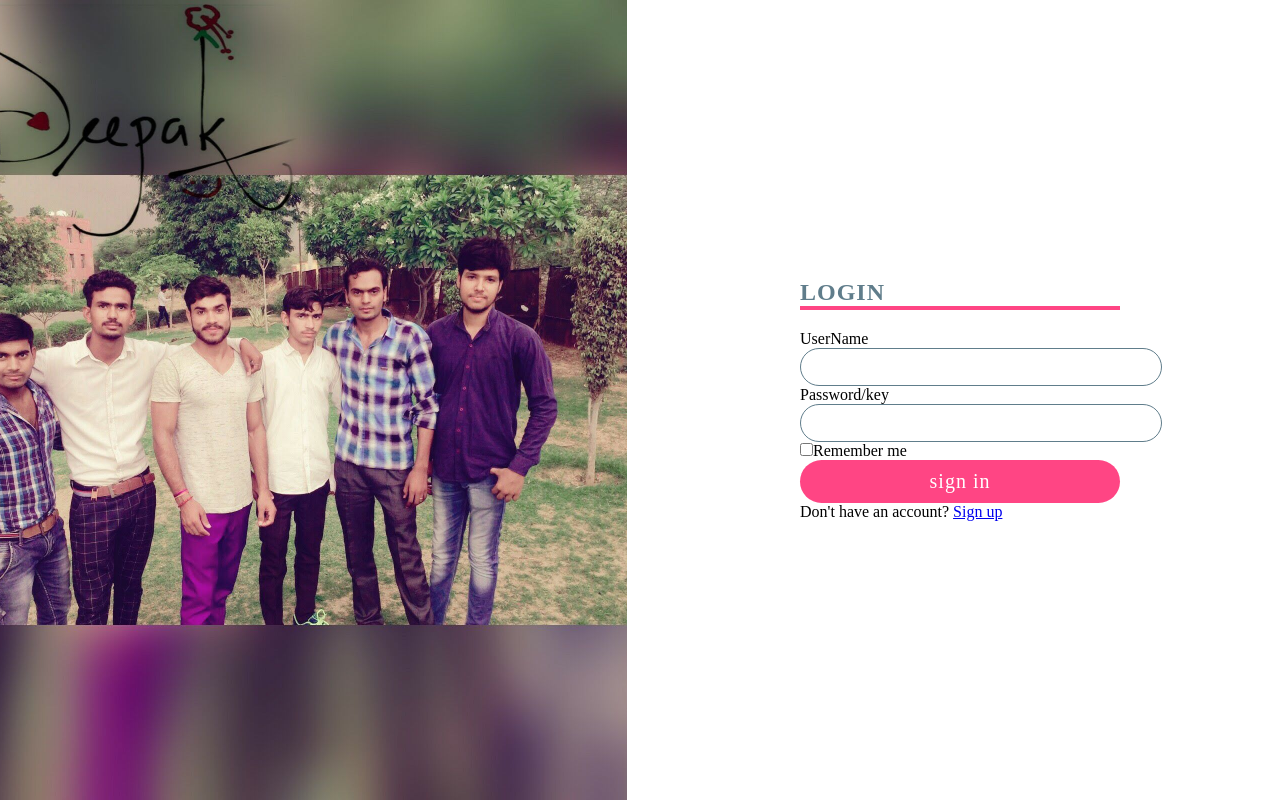
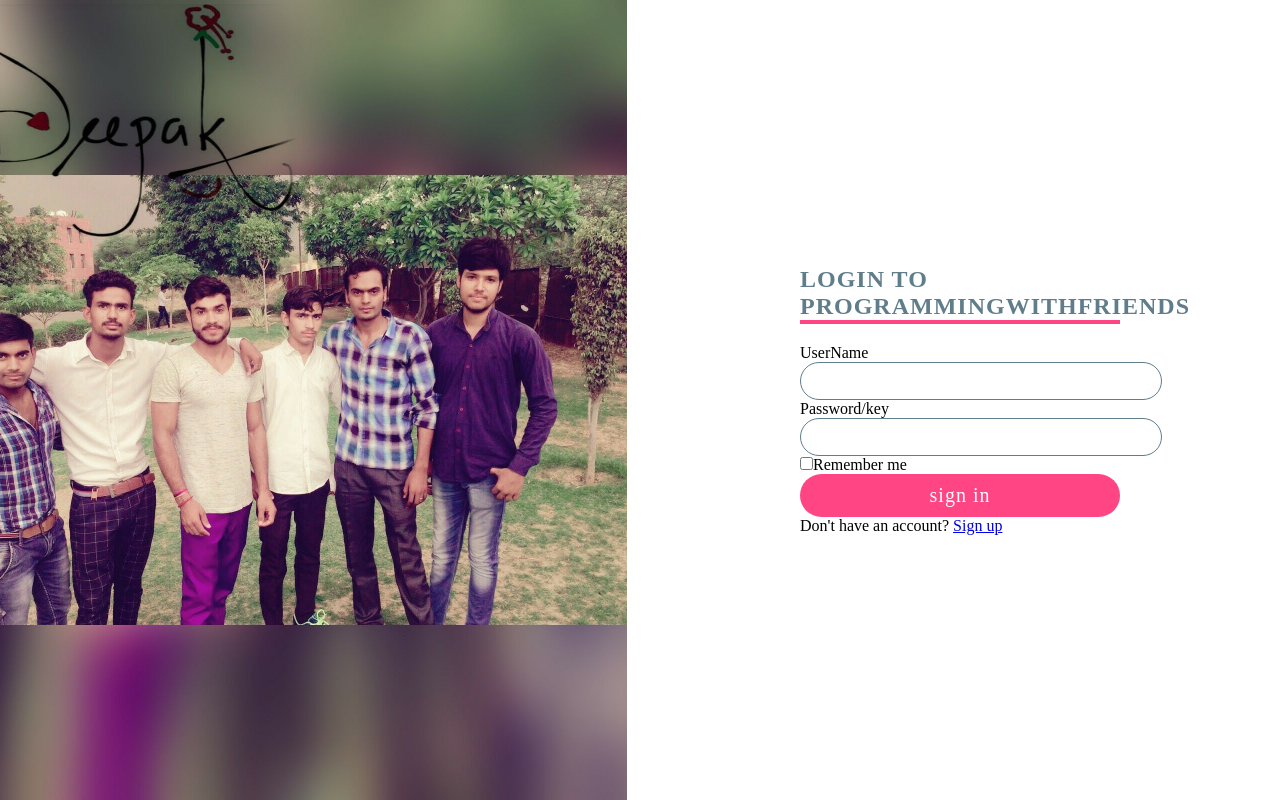
Before and after one commit to DpkTewatia/login-page, a plain HTML site: page index.html in a window 1280 px wide. Drawn offline with Linux system fonts and the light colour scheme.

Commit message:
heading updated

```diff
--- a/index.html
+++ b/index.html
@@ -17,7 +17,7 @@
         </div>
         <div class="container">
             <div class="formbox">
-                <h2>Login</h2>
+                <h2>Login to ProgrammingWithFriends </h2>
                 <form action="">
                     <div class="inputbox">
                         <span>UserName</span>
```
